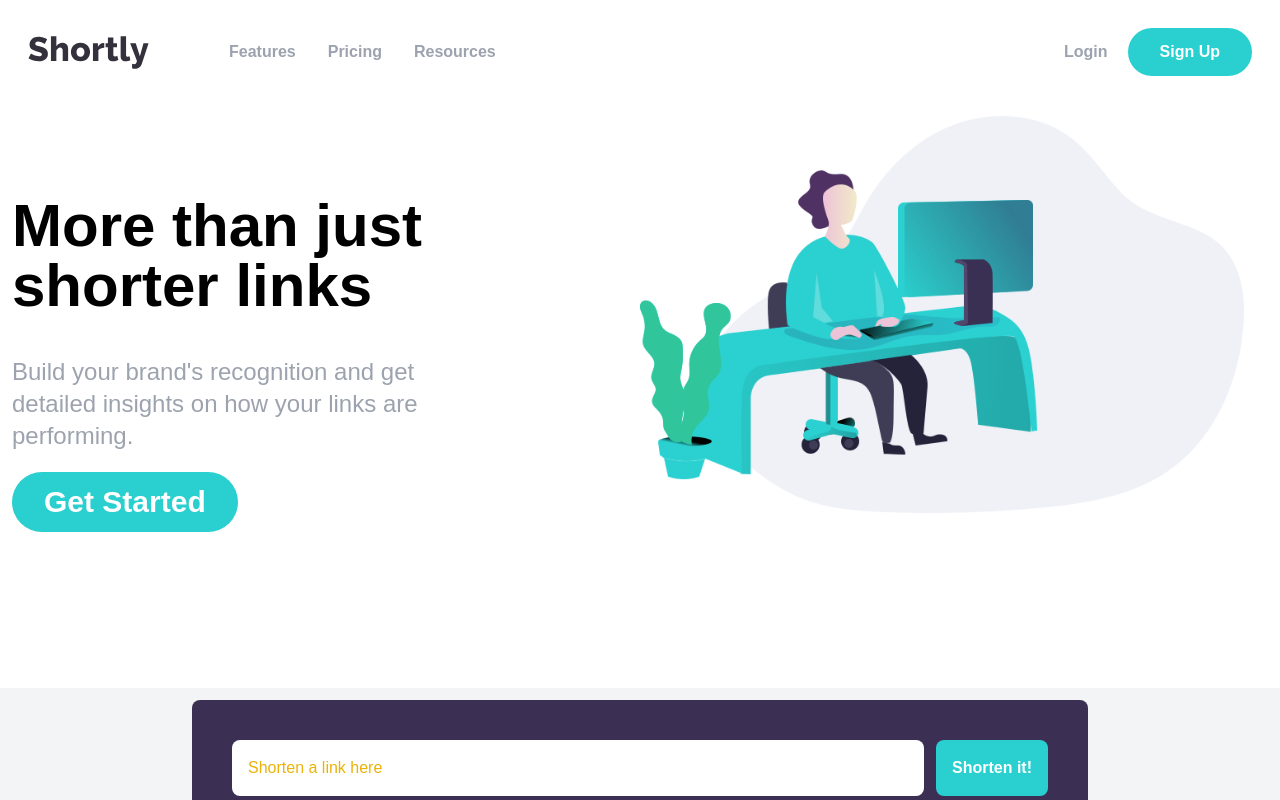
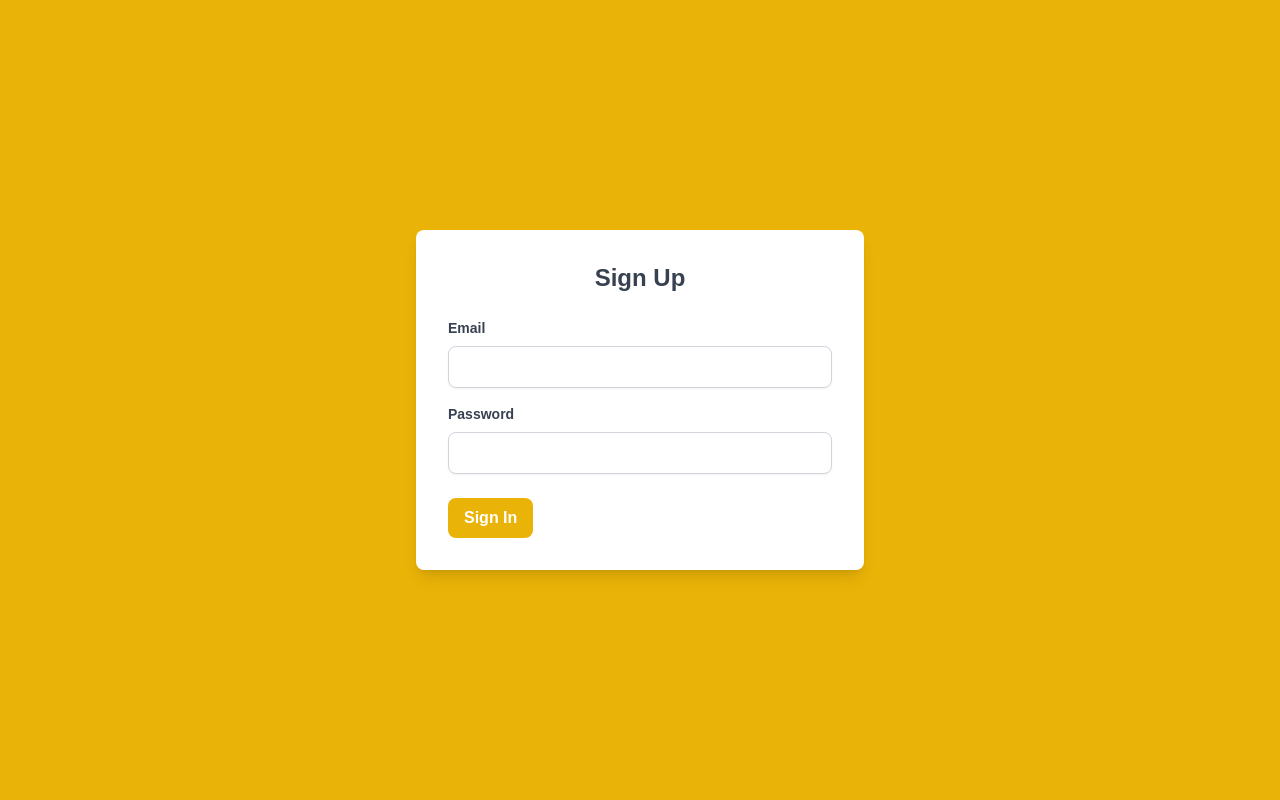
Before and after one commit to Admiral-Simo/shortly_frontend, a React (Create React App) app: page /signup in a window 1280 px wide. Shown: the top 800 px of the page. Built offline with nearby package versions, Linux system fonts and the light colour scheme.

Commit message:
login functionality

```diff
--- a/package.json
+++ b/package.json
@@ -7,10 +7,14 @@
     "@testing-library/react": "^13.4.0",
     "@testing-library/user-event": "^13.5.0",
     "autoprefixer": "^10.4.13",
+    "localforage": "^1.10.0",
+    "match-sorter": "^6.3.4",
     "postcss": "^8.4.21",
     "react": "^18.2.0",
     "react-dom": "^18.2.0",
+    "react-router-dom": "^6.23.1",
     "react-scripts": "5.0.1",
+    "sort-by": "^1.2.0",
     "tailwindcss": "^3.2.4",
     "web-vitals": "^2.1.4"
   },
--- a/src/App.jsx
+++ b/src/Main.jsx
@@ -5,20 +5,18 @@ import Feature from "./components/Feature/Feature";
 import Footer from "./components/Footer/Footer";
 import Header from "./components/Header/Header";
 import Hero from "./components/Hero/Hero";
-import Main from "./components/Main/Main";
-
+import Shortener from "./components/Shortener";
 
 // App That helps people shorten their Links
 
-
-function App() {
+function Main() {
   return (
     <div>
       <Header />
       <Hero />
 
       <div className="bg-gray-100">
-        <Main />
+        <Shortener />
         <Feature />
         <Benefits />
       </div>
@@ -28,7 +26,4 @@ function App() {
   );
 }
 
-
-
-
-export default App;
+export default Main;
--- a/src/components/CallToAction/CallToAction.jsx
+++ b/src/components/CallToAction/CallToAction.jsx
@@ -1,12 +1,18 @@
 import React from "react";
 
-const CallToAction = (props) => {
-  return <section id="calltoaction">
-    <div className="calltoaction flex justify-center items-center flex-col space-y-4 p-16 bg-darkViolet">
-        <h1 className="text-4xl font-bold text-white text-center">Boost Your Links Today</h1>
-        <button className="btn">Get Started</button>
-    </div>
-  </section>;
+const CallToAction = () => {
+  return (
+    <section id="calltoaction">
+      <div className="calltoaction flex justify-center items-center flex-col space-y-4 p-16 bg-darkViolet">
+        <h1 className="text-4xl font-bold text-white text-center">
+          Boost Your Links Today
+        </h1>
+        <a href="/signup" className="btn">
+          Get Started
+        </a>
+      </div>
+    </section>
+  );
 };
 
 export default CallToAction;
--- a/src/components/Header/Header.jsx
+++ b/src/components/Header/Header.jsx
@@ -1,8 +1,8 @@
-
-import React from 'react';
+import React from "react";
 
 const Header = () => {
-    return <nav className="container relative mx-auto p-7">
+  return (
+    <nav className="container relative mx-auto p-7">
       {/* Flex Container */}
       <div className="flex items-center justify-between">
         {/* Logo + Features */}
@@ -15,11 +15,16 @@ const Header = () => {
           </div>
         </div>
         <div className="items-center hidden space-x-5 md:flex">
-        <p className="font-bold text-gray-400 capitalize">Login</p>
-        <button className="btn">Sign Up</button>
+          <a className="font-bold text-gray-400 capitalize" href="/signin">
+            Login
+          </a>
+          <a className="btn" href="/signup">
+            Sign Up
+          </a>
         </div>
       </div>
-  </nav>;
+    </nav>
+  );
 };
 
 function Logo() {
@@ -33,4 +38,4 @@ function Logo() {
   );
 }
 
-export default Header
+export default Header;
--- a/src/components/Hero/Hero.jsx
+++ b/src/components/Hero/Hero.jsx
@@ -12,9 +12,12 @@ const Hero = () => {
             Build your brand's recognition and get detailed insights on how your
             links are performing.
           </h3>
-          <button className="m-auto text-2xl text-center w-fit lg:m-0 lg:text-3xl btn lg:text-left">
+          <a
+            href="/signup"
+            className="m-auto text-2xl text-center w-fit lg:m-0 lg:text-3xl btn lg:text-left"
+          >
             Get Started
-          </button>
+          </a>
         </div>
         <div className="flex-1 order-1 w-full px-6 lg:self-start lg:order-2">
           <img src={require("../../images/illustration-working.png")} alt="" />
--- a/src/components/Main/index.js
+++ /dev/null
@@ -1,3 +0,0 @@
-
-import Main from './Main';
-export default Main;
--- a/src/components/Main/Main.jsx
+++ b/src/components/Shortener/Shortener.jsx
@@ -1,7 +1,7 @@
 import React from "react";
 import LinkItem from "../LinkItem/LinkItem";
 
-const Main = () => {
+const Shortener = () => {
   return (
     <section id="main" className="bg-gray-100">
       <div className="container p-3 mx-auto mt-16 mb-9">
@@ -22,4 +22,4 @@ const Main = () => {
   );
 };
 
-export default Main;
+export default Shortener;
--- /dev/null
+++ b/src/components/Shortener/index.js
@@ -0,0 +1,2 @@
+import Shortener from "./Shortener";
+export default Shortener;
--- /dev/null
+++ b/src/pages/Signin.jsx
@@ -0,0 +1,67 @@
+import React, { useState } from "react";
+
+function Signin() {
+  const [email, setEmail] = useState("");
+  const [password, setPassword] = useState("");
+
+  const handleSubmit = (event) => {
+    event.preventDefault();
+    // Handle form submission logic here
+    console.log("Email:", email);
+    console.log("Password:", password);
+  };
+
+  return (
+    <div className="min-h-screen bg-yellow-500 flex items-center justify-center">
+      <div className="bg-white p-8 rounded-lg shadow-lg w-full max-w-md">
+        <h2 className="text-2xl font-bold mb-6 text-center text-gray-700">
+          Sign In
+        </h2>
+        <form onSubmit={handleSubmit}>
+          <div className="mb-4">
+            <label
+              htmlFor="email"
+              className="block text-gray-700 text-sm font-bold mb-2"
+            >
+              Email
+            </label>
+            <input
+              type="email"
+              id="email"
+              value={email}
+              onChange={(e) => setEmail(e.target.value)}
+              className="w-full px-3 py-2 border border-gray-300 rounded-lg shadow-sm focus:outline-none focus:ring-2 focus:ring-yellow-500"
+              required
+            />
+          </div>
+          <div className="mb-6">
+            <label
+              htmlFor="password"
+              className="block text-gray-700 text-sm font-bold mb-2"
+            >
+              Password
+            </label>
+            <input
+              type="password"
+              id="password"
+              value={password}
+              onChange={(e) => setPassword(e.target.value)}
+              className="w-full px-3 py-2 border border-gray-300 rounded-lg shadow-sm focus:outline-none focus:ring-2 focus:ring-yellow-500"
+              required
+            />
+          </div>
+          <div className="flex items-center justify-between">
+            <button
+              type="submit"
+              className="bg-yellow-500 text-white font-bold py-2 px-4 rounded-lg hover:bg-yellow-600 focus:outline-none focus:ring-2 focus:ring-yellow-500 focus:ring-opacity-50"
+            >
+              Sign In
+            </button>
+          </div>
+        </form>
+      </div>
+    </div>
+  );
+}
+
+export default Signin;
--- /dev/null
+++ b/src/pages/Signup.jsx
@@ -0,0 +1,67 @@
+import React, { useState } from "react";
+
+function Signup() {
+  const [email, setEmail] = useState("");
+  const [password, setPassword] = useState("");
+
+  const handleSubmit = (event) => {
+    event.preventDefault();
+    // Handle form submission logic here
+    console.log("Email:", email);
+    console.log("Password:", password);
+  };
+
+  return (
+    <div className="min-h-screen bg-yellow-500 flex items-center justify-center">
+      <div className="bg-white p-8 rounded-lg shadow-lg w-full max-w-md">
+        <h2 className="text-2xl font-bold mb-6 text-center text-gray-700">
+          Sign Up
+        </h2>
+        <form onSubmit={handleSubmit}>
+          <div className="mb-4">
+            <label
+              htmlFor="email"
+              className="block text-gray-700 text-sm font-bold mb-2"
+            >
+              Email
+            </label>
+            <input
+              type="email"
+              id="email"
+              value={email}
+              onChange={(e) => setEmail(e.target.value)}
+              className="w-full px-3 py-2 border border-gray-300 rounded-lg shadow-sm focus:outline-none focus:ring-2 focus:ring-yellow-500"
+              required
+            />
+          </div>
+          <div className="mb-6">
+            <label
+              htmlFor="password"
+              className="block text-gray-700 text-sm font-bold mb-2"
+            >
+              Password
+            </label>
+            <input
+              type="password"
+              id="password"
+              value={password}
+              onChange={(e) => setPassword(e.target.value)}
+              className="w-full px-3 py-2 border border-gray-300 rounded-lg shadow-sm focus:outline-none focus:ring-2 focus:ring-yellow-500"
+              required
+            />
+          </div>
+          <div className="flex items-center justify-between">
+            <button
+              type="submit"
+              className="bg-yellow-500 text-white font-bold py-2 px-4 rounded-lg hover:bg-yellow-600 focus:outline-none focus:ring-2 focus:ring-yellow-500 focus:ring-opacity-50"
+            >
+              Sign In
+            </button>
+          </div>
+        </form>
+      </div>
+    </div>
+  );
+}
+
+export default Signup;
```
Also changed, not shown: src/index.js (+26 -5 lines), 2 other files (tests, documents, lock files or other folders). Lines whose indentation alone changed are shown as unchanged.
